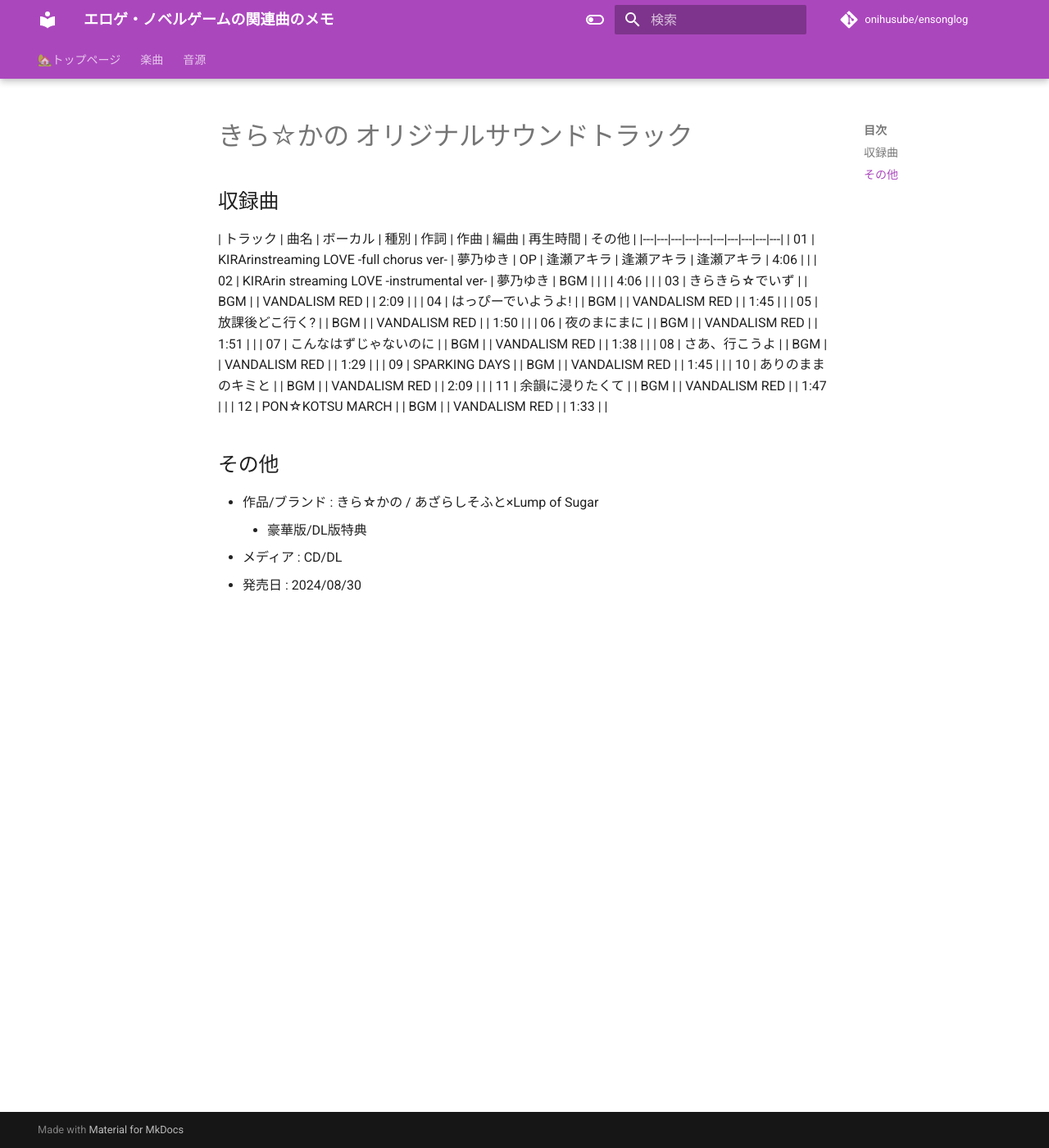
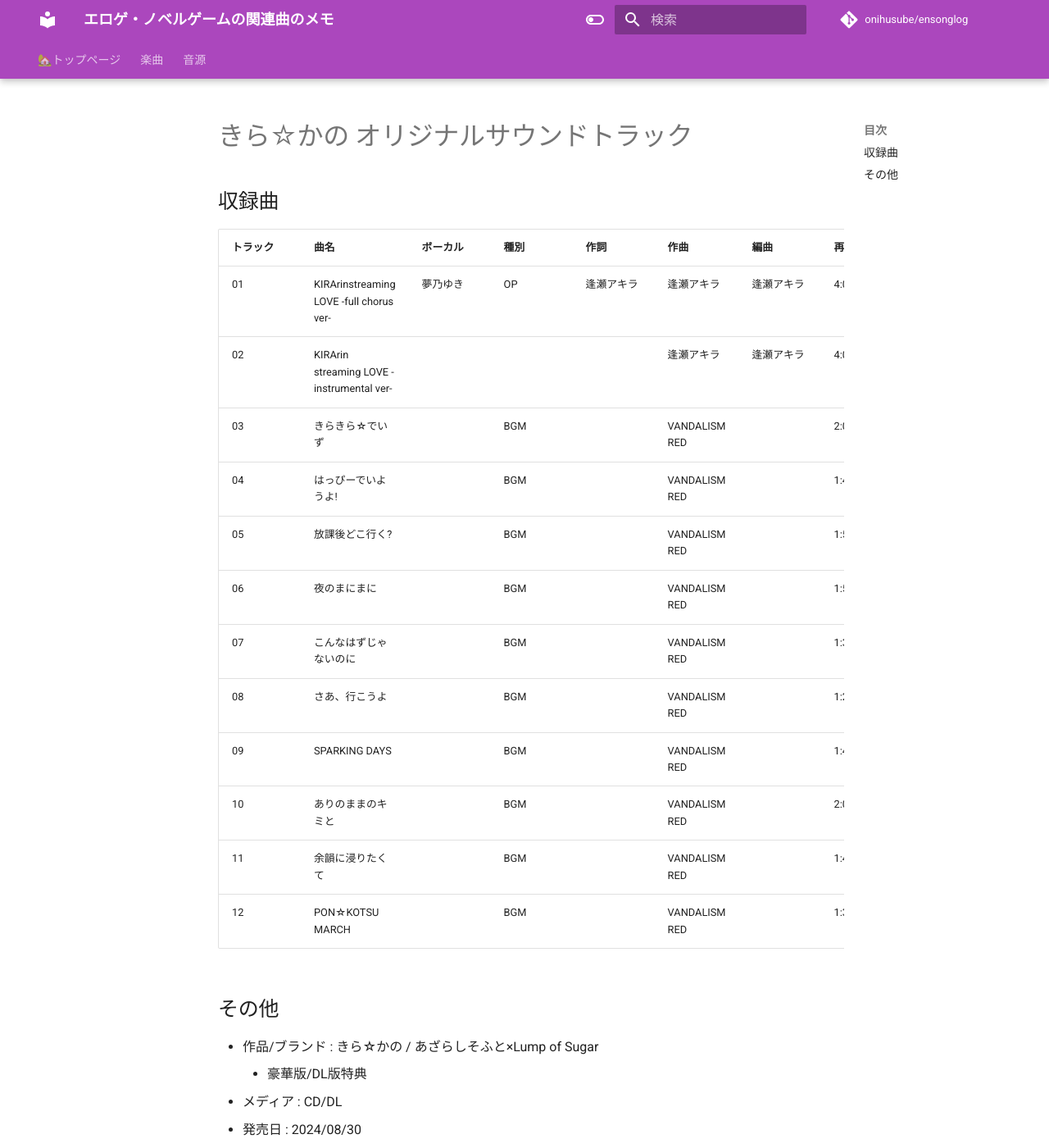
Before and after one commit to onihusube/ensonglog, an MkDocs documentation site: the page built from docs/2024/音源個別/きら☆かの オリジナルサウンドトラック.md, in a window 1280 px wide and 1400 px high. Shown: the whole window at 82% size. Built offline with MkDocs 1.6.1 and Material for MkDocs 9.7.7, drawn with Linux system fonts in a browser that asks for light colours; comment, search, counter and statistics services are not loaded.

Commit message:
色々集成

```diff
--- a/docs/2024/音源個別/きら☆かの オリジナルサウンドトラック.md
+++ b/docs/2024/音源個別/きら☆かの オリジナルサウンドトラック.md
@@ -3,9 +3,9 @@
 ## 収録曲
 
 | トラック | 曲名 | ボーカル | 種別 | 作詞 | 作曲 | 編曲 | 再生時間 | その他 |
-|---|---|---|---|---|---|---|---|---|---|
+|---|---|---|---|---|---|---|---|---|
 | 01 | KIRArinstreaming LOVE -full chorus ver- | 夢乃ゆき | OP | 逢瀬アキラ | 逢瀬アキラ | 逢瀬アキラ | 4:06 |  |
-| 02 | KIRArin streaming LOVE -instrumental ver- | 夢乃ゆき | BGM |  |  |  | 4:06 |  |
+| 02 | KIRArin streaming LOVE -instrumental ver- |  |  |  | 逢瀬アキラ | 逢瀬アキラ | 4:06 |  |
 | 03 | きらきら☆でいず |  | BGM |  | VANDALISM RED |  | 2:09 |  |
 | 04 | はっぴーでいようよ! |  | BGM |  | VANDALISM RED |  | 1:45 |  |
 | 05 | 放課後どこ行く? |  | BGM |  | VANDALISM RED |  | 1:50 |  |
```
